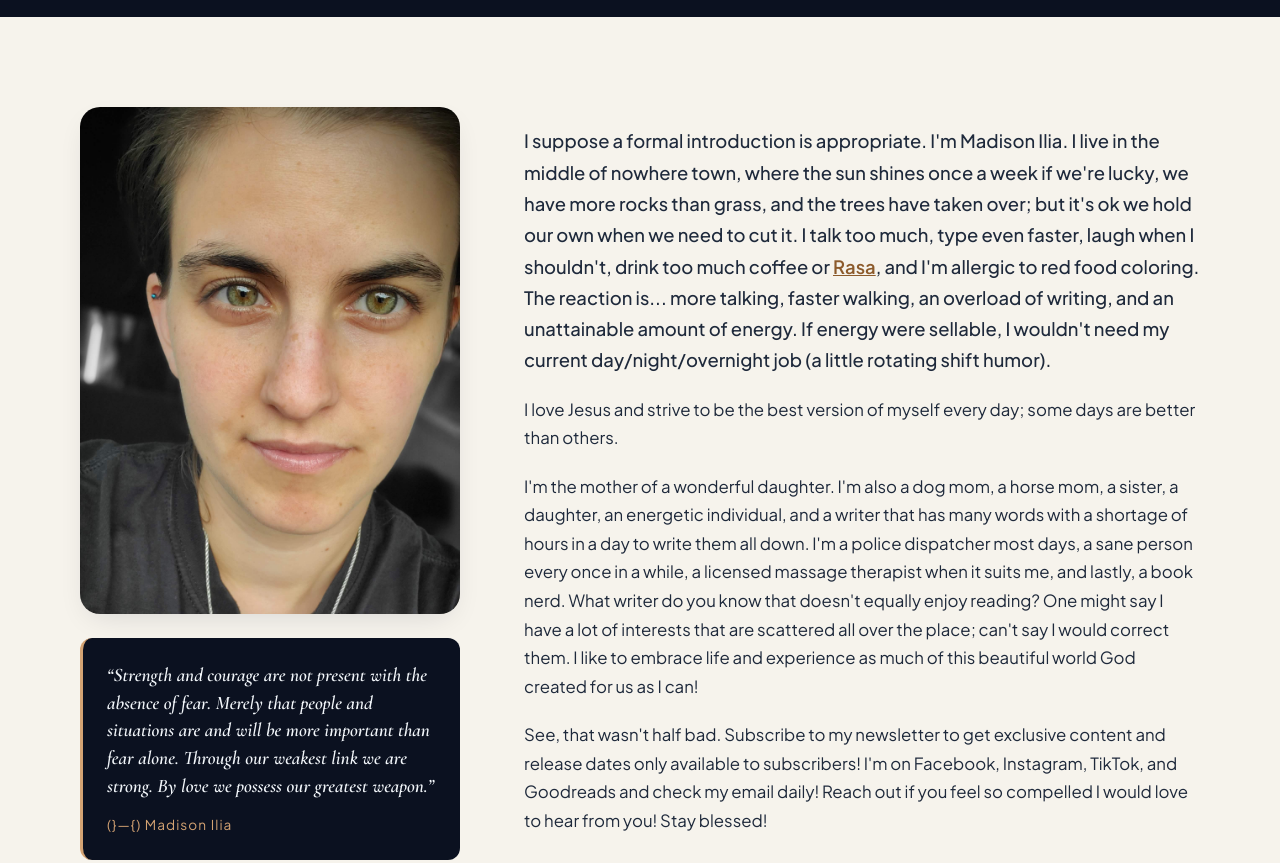
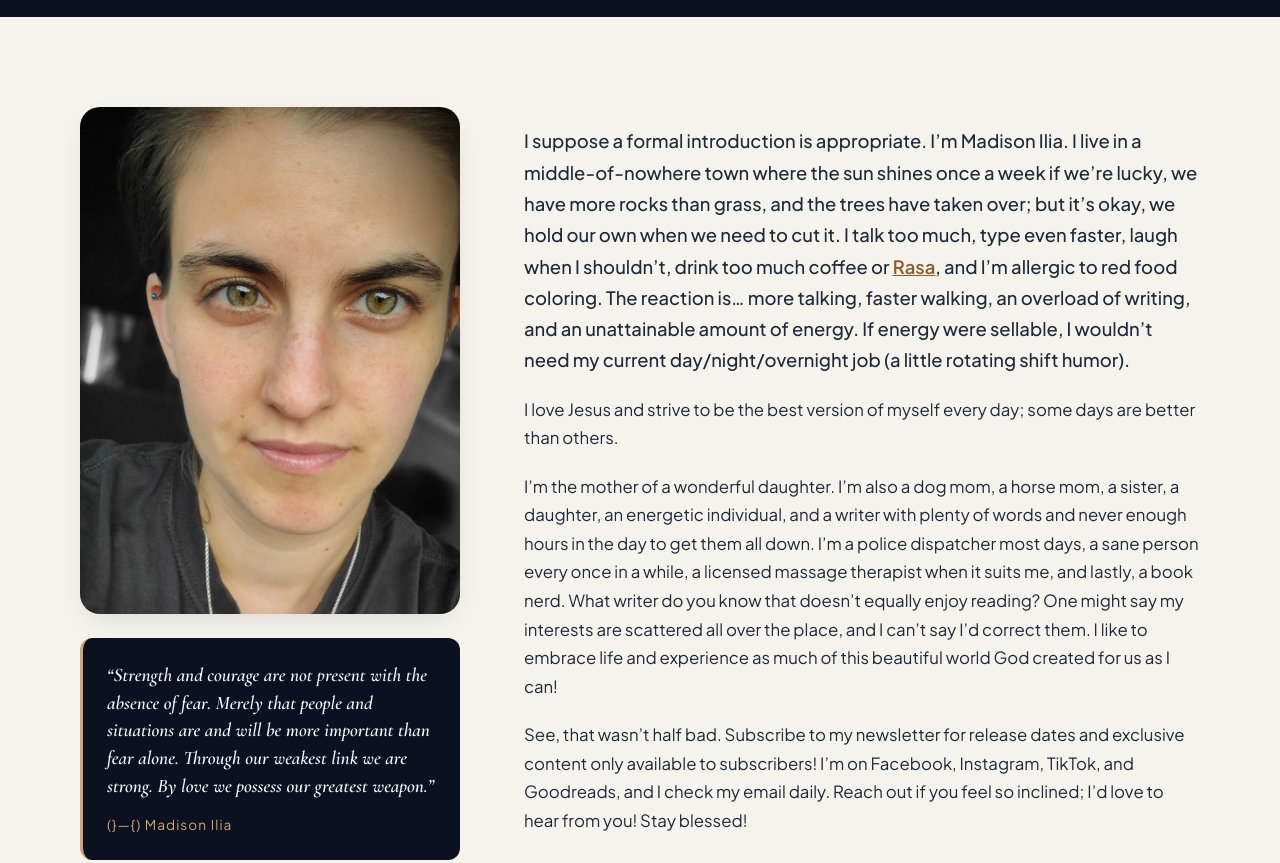
Before and after one commit to MadisonIlia/MadisonIlia.com, an Astro site: page /about in a window 1280 px wide. Shown: the part 260-1123 px from the top of the page. Built offline with nearby package versions, Linux system fonts and the light colour scheme; Astro itself is replaced by a stand-in of ours.

Commit message:
First-pass editorial polish on site copy

```diff
--- a/src/pages/about.astro
+++ b/src/pages/about.astro
@@ -39,14 +39,15 @@ import { SITE } from '../data/site';
 
       <div class="about-copy">
         <p class="lead-para">
-          I suppose a formal introduction is appropriate. I'm Madison Ilia. I live in the middle of
-          nowhere town, where the sun shines once a week if we're lucky, we have more rocks than
-          grass, and the trees have taken over; but it's ok we hold our own when we need to cut it.
-          I talk too much, type even faster, laugh when I shouldn't, drink too much coffee or{' '}
+          I suppose a formal introduction is appropriate. I’m Madison Ilia. I live in a
+          middle-of-nowhere town where the sun shines once a week if we’re lucky, we have more rocks
+          than grass, and the trees have taken over; but it’s okay, we hold our own when we need to
+          cut it. I talk too much, type even faster, laugh when I shouldn’t, drink too much coffee
+          or{' '}
           <a href="https://wearerasa.com" target="_blank" rel="noopener noreferrer">Rasa</a>, and
-          I'm allergic to red food coloring. The reaction is... more talking, faster walking, an
+          I’m allergic to red food coloring. The reaction is… more talking, faster walking, an
           overload of writing, and an unattainable amount of energy. If energy were sellable, I
-          wouldn't need my current day/night/overnight job (a little rotating shift humor).
+          wouldn’t need my current day/night/overnight job (a little rotating shift humor).
         </p>
 
         <p>
@@ -55,21 +56,20 @@ import { SITE } from '../data/site';
         </p>
 
         <p>
-          I'm the mother of a wonderful daughter. I'm also a dog mom, a horse mom, a sister,
-          a daughter, an energetic individual, and a writer that has many words with a shortage of
-          hours in a day to write them all down. I'm a police dispatcher most days, a sane person
+          I’m the mother of a wonderful daughter. I’m also a dog mom, a horse mom, a sister, a
+          daughter, an energetic individual, and a writer with plenty of words and never enough
+          hours in the day to get them all down. I’m a police dispatcher most days, a sane person
           every once in a while, a licensed massage therapist when it suits me, and lastly, a book
-          nerd. What writer do you know that doesn't equally enjoy reading? One might say I have a
-          lot of interests that are scattered all over the place; can't say I would correct them. I
-          like to embrace life and experience as much of this beautiful world God created for us as
-          I can!
+          nerd. What writer do you know that doesn’t equally enjoy reading? One might say my
+          interests are scattered all over the place, and I can’t say I’d correct them. I like to
+          embrace life and experience as much of this beautiful world God created for us as I can!
         </p>
 
         <p>
-          See, that wasn't half bad. Subscribe to my newsletter to get exclusive content and
-          release dates only available to subscribers! I'm on Facebook, Instagram, TikTok, and
-          Goodreads and check my email daily! Reach out if you feel so compelled I would love to
-          hear from you! Stay blessed!
+          See, that wasn’t half bad. Subscribe to my newsletter for release dates and exclusive
+          content only available to subscribers! I’m on Facebook, Instagram, TikTok, and Goodreads,
+          and I check my email daily. Reach out if you feel so inclined; I’d love to hear from you!
+          Stay blessed!
         </p>
 
         <div class="about-actions">
--- a/src/pages/novels.astro
+++ b/src/pages/novels.astro
@@ -33,8 +33,8 @@ import { BOOKS, SITE } from '../data/site';
         <span class="eyebrow eyebrow-dark">Newsletter</span>
         <h2>Subscribe to my newsletter</h2>
         <p>
-          Subscribe to my newsletter and receive exclusive content only available to email
-          subscribers!
+          Sign up for release updates, behind-the-scenes news, and exclusive content for email
+          subscribers.
         </p>
       </div>
       <NewsletterForm variant="light" idPrefix="novels-newsletter" />
```
Also changed, not shown: src/pages/contact.astro (+5 -8 lines), src/pages/index.astro (+8 -7 lines).
